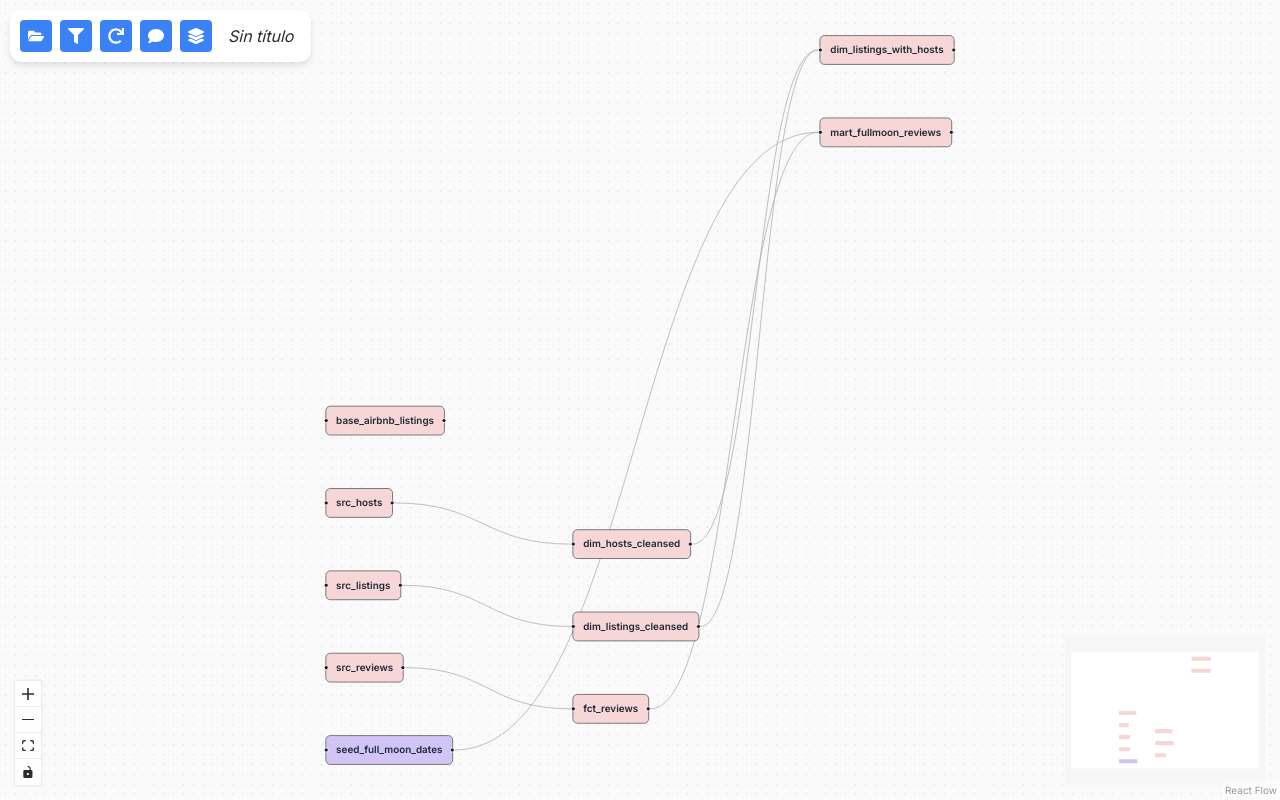
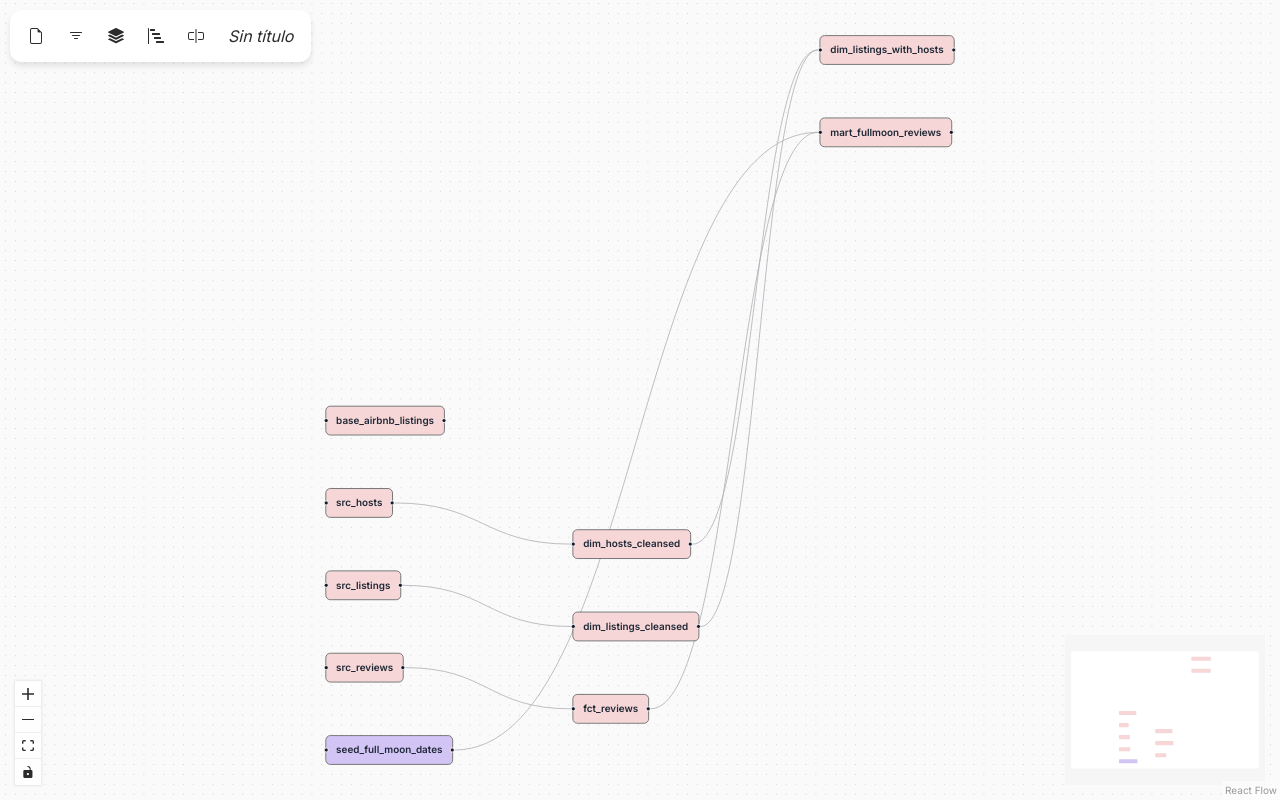
Before and after one commit to pabloreina97/flow-sketch, a React (Vite) app: page / in a window 1280 px wide. Built offline with nearby package versions, Linux system fonts and the light colour scheme.

Commit message:
Corregir errores pequeños

```diff
--- a/src/components/ReactFlowComponent.jsx
+++ b/src/components/ReactFlowComponent.jsx
@@ -8,7 +8,7 @@ const ReactFlowComponent = ({
   nodes,
   edges,
   onNodesChange,
-  onEdgesChange,
+  onDeleteNode,
 }) => {
   const [currentNodes, setNodes] = useState(nodes);
 
@@ -48,7 +48,6 @@ const ReactFlowComponent = ({
       nodes={nodes}
       edges={edges}
       onNodesChange={onNodesChange}
-      onEdgesChange={onEdgesChange}
       onSelectionChange={handleSelectionChange}
       nodeTypes={nodeTypes}
       fitView
--- a/src/components/Toolbar.jsx
+++ b/src/components/Toolbar.jsx
@@ -1,12 +1,12 @@
-import React, { useState } from 'react';
+import React, { useState, useEffect } from 'react';
 import PropTypes from 'prop-types';
 import {
-  FaFilter,
-  FaRedo,
-  FaFolderOpen,
-  FaLayerGroup,
-  FaComment,
-} from 'react-icons/fa';
+  BsBarChartSteps,
+  BsFileEarmark,
+  BsFilter,
+  BsInputCursor,
+  BsStack,
+} from 'react-icons/bs';
 
 const Toolbar = ({
   fileName,
@@ -21,9 +21,24 @@ const Toolbar = ({
   onTypeChange,
   onCreateAnnotationNode,
 }) => {
-  const [showTypesMenu, setShowTypesMenu] = useState(false);
-  const [showFileMenu, setShowFileMenu] = useState(false);
-  const [showFilterMenu, setShowFilterMenu] = useState(false);
+  const [activeMenu, setActiveMenu] = useState(null); // Estado único para controlar los menús
+
+  const handleMenuToggle = (menuName) => {
+    setActiveMenu((prevMenu) => (prevMenu === menuName ? null : menuName));
+  };
+
+  const handleClickOutside = (event) => {
+    if (!event.target.closest('.toolbar-container')) {
+      setActiveMenu(null); // Cierra los menús si haces clic fuera del toolbar
+    }
+  };
+
+  useEffect(() => {
+    document.addEventListener('click', handleClickOutside);
+    return () => {
+      document.removeEventListener('click', handleClickOutside);
+    };
+  }, []);
 
   return (
     <div className='toolbar-container'>
@@ -32,18 +47,18 @@ const Toolbar = ({
         <button
           className='toolbar-button'
           title='Archivos'
-          onClick={() => setShowFileMenu((prev) => !prev)}
+          onClick={() => handleMenuToggle('fileMenu')}
         >
-          <FaFolderOpen />
+          <BsFileEarmark />
         </button>
 
-        {showFileMenu && (
+        {activeMenu === 'fileMenu' && (
           <div className='toolbar-menu'>
             <button
               className='toolbar-menu-item'
               onClick={() => {
                 onLoadDiagram();
-                setShowFileMenu(false);
+                setActiveMenu(null); // Cierra el menú
               }}
             >
               Abrir diagrama
@@ -52,7 +67,7 @@ const Toolbar = ({
               className='toolbar-menu-item'
               onClick={() => {
                 onSaveDiagram();
-                setShowFileMenu(false); // Cierra el menú
+                setActiveMenu(null); // Cierra el menú
               }}
             >
               Guardar diagrama
@@ -66,12 +81,12 @@ const Toolbar = ({
         <button
           className='toolbar-button'
           title='Filtrar'
-          onClick={() => setShowFilterMenu((prev) => !prev)}
+          onClick={() => handleMenuToggle('filterMenu')}
         >
-          <FaFilter />
+          <BsFilter />
         </button>
 
-        {showFilterMenu && (
+        {activeMenu === 'filterMenu' && (
           <div className='toolbar-menu'>
             <input
               type='text'
@@ -82,7 +97,7 @@ const Toolbar = ({
             <button
               onClick={() => {
                 onFilterApply();
-                setShowFilterMenu(false); // Cierra el menú
+                setActiveMenu(null); // Cierra el menú
               }}
               className='toolbar-menu-item mt-4'
             >
@@ -92,30 +107,16 @@ const Toolbar = ({
         )}
       </div>
 
-      {/* Reorganizar */}
+      {/* Menú Desplegable de Tipos */}
+      <div className='toolbar-item'>
         <button
-        onClick={onRecalculatePositions}
-        className='toolbar-button'
-        title='Reorganizar'
-      >
-        <FaRedo />
-      </button>
-
-      {/* Añadir Nodo */}
-      <button onClick={onCreateAnnotationNode} className='toolbar-button'>
-        <FaComment />
-      </button>
-
-      {/* Menú Desplegable de Tipos */}
-      <button
-        onClick={() => setShowTypesMenu((prev) => !prev)}
+          onClick={() => handleMenuToggle('typesMenu')}
           className='toolbar-button'
           title='Tipos'
         >
-        <FaLayerGroup />
+          <BsStack />
         </button>
-
-      {showTypesMenu && (
+        {activeMenu === 'typesMenu' && (
           <div className='toolbar-menu'>
             <h4>Tipos de recurso</h4>
             <ul>
@@ -134,9 +135,30 @@ const Toolbar = ({
             </ul>
           </div>
         )}
+      </div>
+
+      {/* Reorganizar */}
+      <button
+        onClick={onRecalculatePositions}
+        className='toolbar-button'
+        title='Reorganizar'
+      >
+        <BsBarChartSteps />
+      </button>
+
+      {/* Añadir Nodo */}
+      <button
+        onClick={() => onCreateAnnotationNode()}
+        className='toolbar-button'
+      >
+        <BsInputCursor />
+      </button>
 
       {/* Mostrar nombre del archivo */}
-      <span className='px-2' style={{ fontStyle: isModified ? 'italic' : 'normal' }}>
+      <span
+        className='px-2'
+        style={{ fontStyle: isModified ? 'italic' : 'normal' }}
+      >
         {fileName.replace('.json', '')}
       </span>
     </div>
--- a/src/styles/index.css
+++ b/src/styles/index.css
@@ -48,8 +48,7 @@ html {
   justify-content: center;
   width: 32px;
   height: 32px;
-  background-color: #3b82f6;
-  color: #fff;
+  color: #2c2c2c;
   border: none;
   border-radius: 4px;
   cursor: pointer;
@@ -57,7 +56,7 @@ html {
 }
 
 .toolbar-button:hover {
-  background-color: #2563eb;
+  background-color: #f0f0f0;
 }
 
 .toolbar-input {
```
Also changed, not shown: 1 other file (tests, documents, lock files or other folders). Lines whose indentation alone changed are shown as unchanged.
